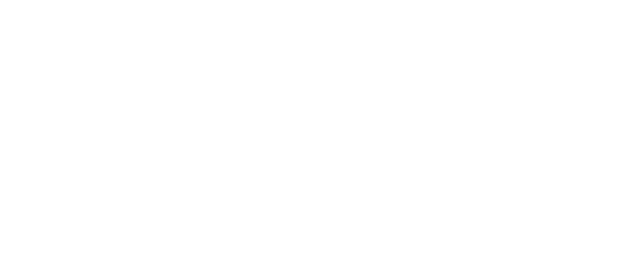
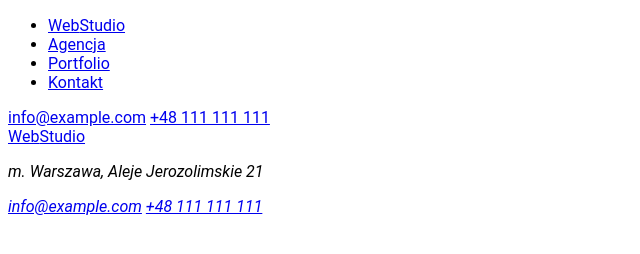
Before and after one commit to KarolinaSagan/goit-markup-hw-02, a plain HTML site: page portfolio.html in a window 1280 px wide. Shown: the whole page, without its empty margins (0-640 px from the left). Drawn offline with Linux system fonts and the light colour scheme; a web font is replaced by a local one.

Commit message:
update portfolio,html

```diff
--- a/css/style.css
+++ b/css/style.css
@@ -1,3 +1,6 @@
 body {
   font-family: "Roboto", sans-serif;
 }
+.button {
+  curosr: pointer;
+}
--- a/portfolio.html
+++ b/portfolio.html
@@ -5,9 +5,36 @@
     <meta charset="UTF-8" />
     <meta http-equiv="x-ua-compatible" content="ie=edge" />
     <meta name="viewport" content="width=device-with, initial-scale=1.0" />
+    <link rel="preconnect" href="https://fonts.googleapis.com" />
+    <link rel="preconnect" href="https://fonts.gstatic.com" crossorigin />
+    <link
+      href="https: //fonts.googleapis.com/css2?family= Raleway :wght@700 & family= Roboto:wght@400;500;700;900 & display=swap"
+      rel="stylesheet"
+    />
+    <link rel="stylesheet" href="./css/style.css" />
   </head>
   <body>
     <header>
+        <header>
+            <nav>
+              <ul>
+                <li>
+                  <a href="#">Web<span>Studio</span></a>
+                </li>
+                <li>
+                  <a href="#agencja">Agencja</a>
+                </li>
+                <li>
+                  <a href="./portfolio.html">Portfolio</a>
+                </li>
+                <li>
+                  <a href="#kontakt">Kontakt</a>
+                </li>
+              </ul>
+            </nav>
+            <a href="mailto:info@example.com">info@example.com</a>
+            <a href="+48111111111"> +48 111 111 111 </a>
+          </header>
     </header>
     <main>
     </main>
@@ -15,4 +42,12 @@
       </address>
     </footer>
   </body>
+  <footer>
+    <a href="#">Web<span>Studio</span></a>
+    <address id="kontakt">
+      <p>m. Warszawa, Aleje Jerozolimskie 21</p>
+      <a href="mailto:info@example.com">info@example.com</a>
+      <a href="+48111111111"> +48 111 111 111 </a>
+    </address>
+  </footer>
 </html>
```
Also changed, not shown: index.html (+0 -7 lines).
